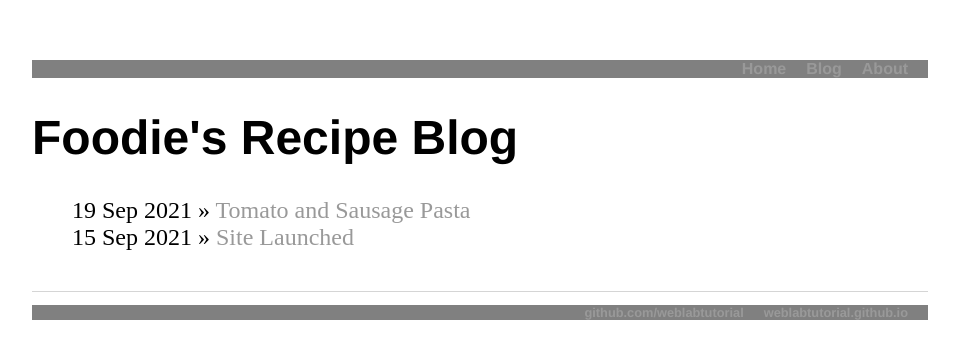
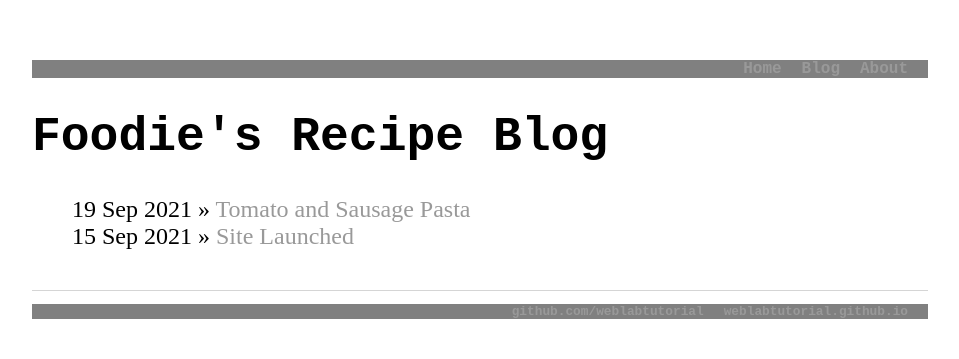
Before and after one commit to hwbekah/hwbekahlab1.github.io, a Jekyll site: the page built from blog/index.html, in a window 1280 px wide. Shown: the top 359 px of the page, without its empty margins (28-987 px from the left). Built offline with Jekyll 4.4.1, drawn with Linux system fonts in a browser that asks for light colours.

Commit message:
Update main.css

```diff
--- a/css/main.css
+++ b/css/main.css
@@ -5,7 +5,7 @@ body {
 
 h1 {
   font-size: 3em;
-  font-family: 'Helvetica', 'Ariel', 'Sans-Serif';
+  font-family: 'Courier New', 'Ariel', 'Sans-Serif';
 }
 
 p {
@@ -20,7 +20,7 @@ footer {
 }
 
 nav ul, footer ul {
-  font-family: 'Helvetica', 'Ariel', 'Sand-Serif';
+  font-family: 'Courier New', 'Ariel', 'Sand-Serif';
   padding: 0px;
   list-style: none;
   font-weight: bold;
```
